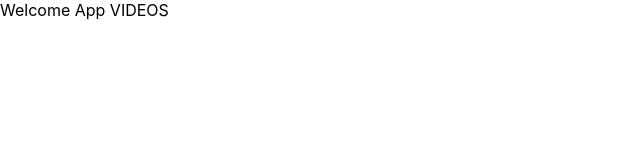
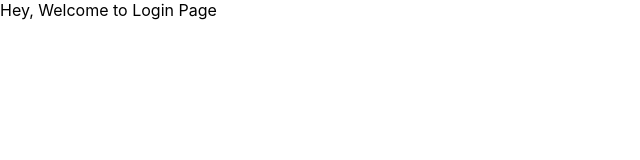
Before and after one commit to Edwik/React-Curso-Intensivo, a React (Create React App) app: page /login in a window 1280 px wide. Shown: the top 160 px of the page, without its empty margins (0-640 px from the left). Built offline with nearby package versions, Linux system fonts and the light colour scheme.

Commit message:
feature: Make Router

```diff
--- a/package.json
+++ b/package.json
@@ -6,9 +6,12 @@
     "@testing-library/jest-dom": "4.2.4",
     "@testing-library/react": "9.3.2",
     "@testing-library/user-event": "7.1.2",
+    "evergreen-ui": "4.25.0",
     "react": "16.13.1",
     "react-dom": "16.13.1",
-    "react-scripts": "3.4.1"
+    "react-router-dom": "5.1.2",
+    "react-scripts": "3.4.1",
+    "styled-components": "5.1.0"
   },
   "scripts": {
     "start": "react-scripts start",
--- a/src/App.js
+++ b/src/App.js
@@ -1,9 +1,12 @@
 import React from 'react';
+import {Navigator} from './navigations/Navigator'
 
 function App() {
   return (
     <div className="App">
-      Welcome App VIDEOS
+
+      <Navigator/>
+
     </div>
   );
 }
--- /dev/null
+++ b/src/components/NotFoundComponent/index.jsx
@@ -0,0 +1,10 @@
+import React from 'react'
+
+function NotFoundComponent(){
+
+	return(
+		<div>NotFoundComponent</div>
+	)
+}
+
+export {NotFoundComponent}
--- /dev/null
+++ b/src/navigations/Navigator.js
@@ -0,0 +1,20 @@
+import React from 'react'
+import {BrowserRouter as Router, Route, Switch} from 'react-router-dom'
+import {NotFoundComponent} from './../components/NotFoundComponent'
+import {Login} from './../pages/Login'
+
+function Navigator() {
+
+  return (
+    <Router>
+      <Switch>
+
+        <Route exact path={`/login`} component={Login} />
+        <Route component={NotFoundComponent} />
+
+      </Switch>
+    </Router>
+  )
+}
+
+export {Navigator}
--- /dev/null
+++ b/src/pages/Login/index.jsx
@@ -0,0 +1,12 @@
+import React from 'react'
+
+function Login (){
+
+    return(
+        <div>
+            Hey, Welcome to Login Page
+        </div>
+    )
+}
+
+export {Login}
```
Also changed, not shown: src/components/readme.md (deleted), src/pages/Login/readme.md (deleted), 1 other file (tests, documents, lock files or other folders).
